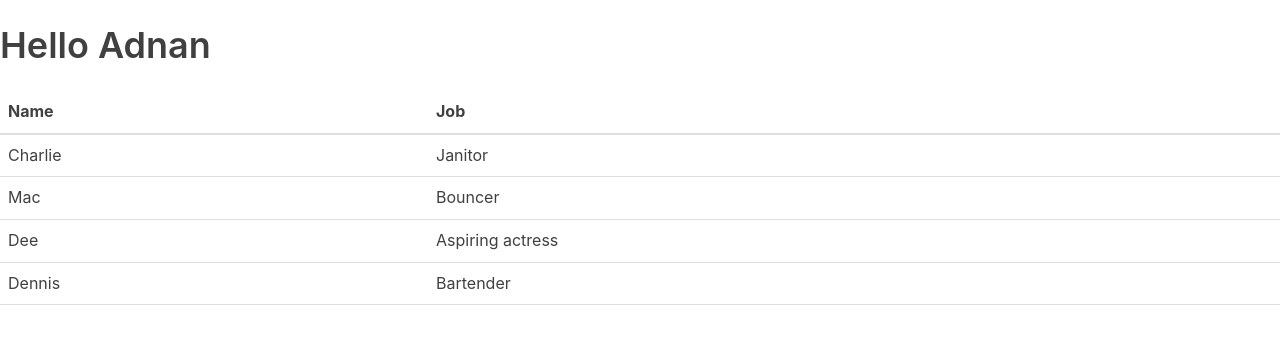
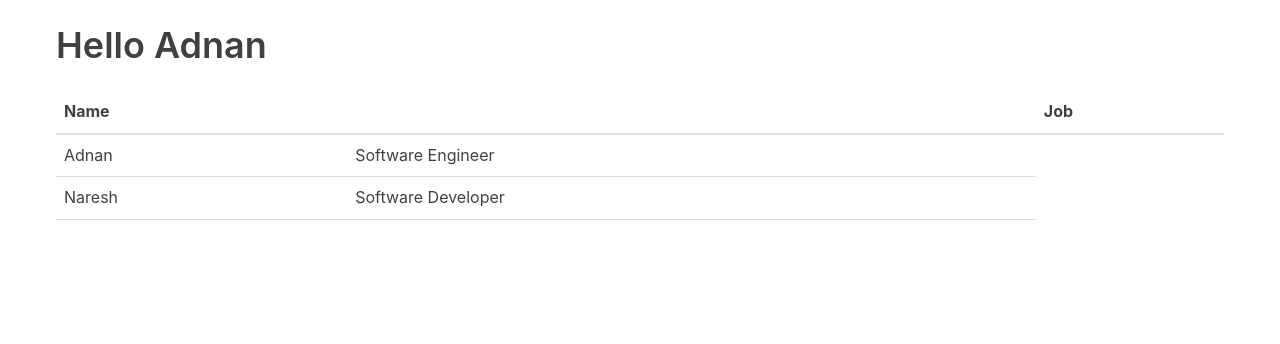
Before and after one commit to DevAdnan33/react-app, a React (Create React App) app: page / in a window 1280 px wide. Shown: the top 344 px of the page. Built offline with nearby package versions, Linux system fonts and the light colour scheme.

Commit message:
nested components

```diff
--- a/src/components/App.js
+++ b/src/components/App.js
@@ -1,12 +1,13 @@
 import React from 'react'
 import Table from './Table'
+import TableComponent from './SimpleComponent'
 
 class App extends React.Component {
 
   render() {
     let name = "Adnan"
     return(
-      <div className='App'>
+      <div className='container'>
         <h1>Hello {name}</h1>
         <Table/>
       </div>
--- /dev/null
+++ b/src/components/SimpleComponent.jsx
@@ -0,0 +1,37 @@
+import React from "react";
+
+const TableHeader = () => {
+    return(
+        <thead>
+        <tr>
+          <th>Name</th>
+          <th>Job</th>
+        </tr>
+      </thead>
+    )
+}
+
+const SimpleComponent = () =>{
+    return(
+        <table>
+<tbody>
+  <tr>
+    <td>Adnan</td>
+    <td>Software Engineer</td>
+  </tr>
+  <tr>
+    <td>Naresh</td>
+    <td>Software Developer</td>
+  </tr>
+
+</tbody>
+    </table>
+    )
+}
+
+const TableComponent = {
+  TableHeader,
+  SimpleComponent
+}
+
+export default TableComponent
--- a/src/components/Table.js
+++ b/src/components/Table.js
@@ -1,34 +1,13 @@
 import React, { Component } from "react";
+import TableComponent from './SimpleComponent'
 
 // Class Component
 class Table extends Component{
     render(){
         return(
             <table>
-                <thead>
-          <tr>
-            <th>Name</th>
-            <th>Job</th>
-          </tr>
-        </thead>
-        <tbody>
-          <tr>
-            <td>Charlie</td>
-            <td>Janitor</td>
-          </tr>
-          <tr>
-            <td>Mac</td>
-            <td>Bouncer</td>
-          </tr>
-          <tr>
-            <td>Dee</td>
-            <td>Aspiring actress</td>
-          </tr>
-          <tr>
-            <td>Dennis</td>
-            <td>Bartender</td>
-          </tr>
-        </tbody>
+              <TableComponent.TableHeader/>
+              <TableComponent.SimpleComponent/>
             </table>
         )
     }
```
